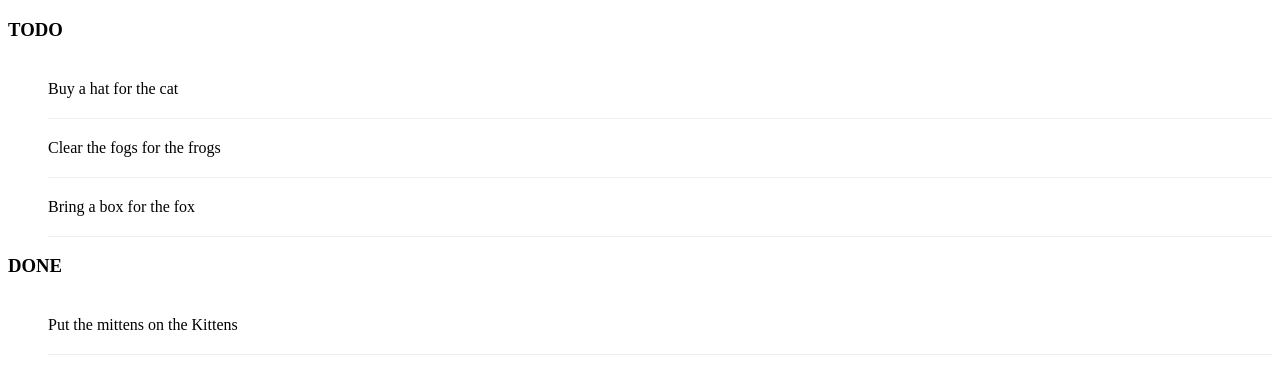
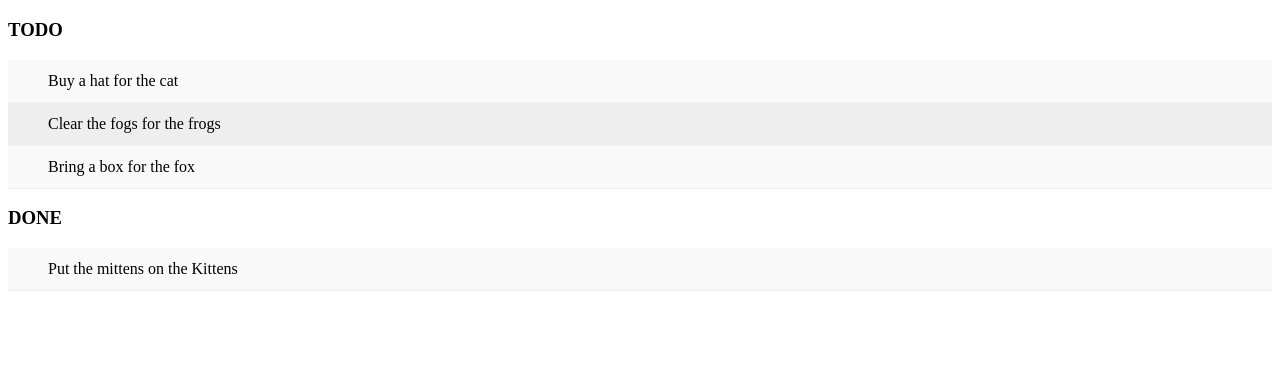
Before and after one commit to AdrianCRamos08/todo-list, a plain HTML site: page Index.html in a window 1280 px wide. Shown: the part 61-430 px from the top of the page. Drawn offline with Linux system fonts and the light colour scheme.

Commit message:
Add basic color changes on intems rows

```diff
--- a/Index.html
+++ b/Index.html
@@ -10,6 +10,23 @@
         }
         h3{
             text-transform: uppercase;
+        }
+        ul{
+            margin: 0;
+            padding: 0;
+        }
+        ul li{
+            cursor: pointer;
+            position: relative;
+            padding: 12px 8px 12px 40px;
+            background: #eee;
+            transition: 0.2s;
+        }
+        ul li:nth-child(odd){
+            background: #f9f9f9;
+        }
+        ul li:hover{
+            background: #ddd;
         }
         li{
             overflow: hidden;
```
